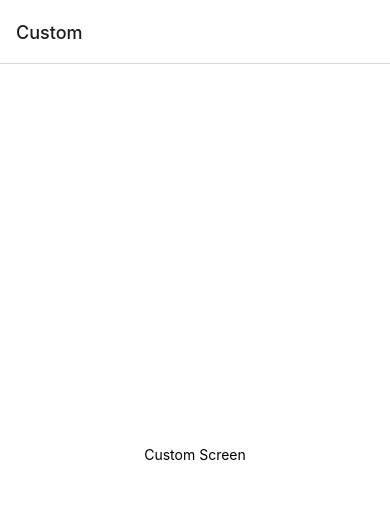
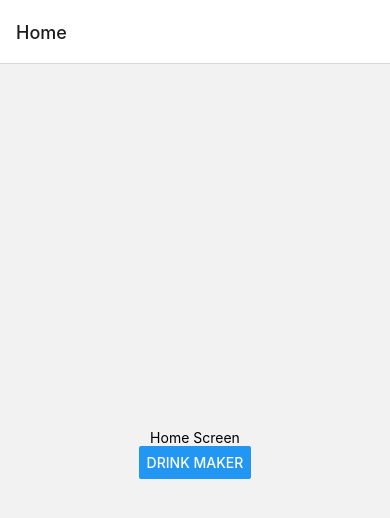
Before and after one commit to 16bitsPixel/Boba-Finder, a React Native app in the folder BobaFinderMobileApp/: screen / in a window 390 px wide. Shown: the top 518 px of the page. Built offline with nearby package versions, Linux system fonts and the light colour scheme.

Commit message:
home screen button takes to custom screen

```diff
--- a/BobaFinderMobileApp/App.js
+++ b/BobaFinderMobileApp/App.js
@@ -1,14 +1,15 @@
 import { StatusBar } from 'expo-status-bar';
-import { StyleSheet, Text, View } from 'react-native';
+import { StyleSheet, Text, View, Button } from 'react-native';
 import * as React from 'react';
 import { NavigationContainer } from '@react-navigation/native';
 import { createNativeStackNavigator } from '@react-navigation/native-stack';
 
 // home screen to be implemented in another branch
-function HomeScreen() {
+function HomeScreen({navigation}) {
   return (
     <View style={{ flex: 1, alignItems: 'center', justifyContent: 'center' }}>
       <Text>Home Screen</Text>
+      <Button title = "Drink Maker" onPress = {() => navigation.navigate("Custom")}/>
     </View>
   );
 }
@@ -53,8 +54,20 @@ export default function App() {
   return (
     <NavigationContainer>
       <Stack.Navigator>
-        <Stack.Screen name="Custom" component={CustomScreen} />
         <Stack.Screen name="Home" component={HomeScreen} />
+        <Stack.Screen
+          name = "Custom"
+          component={CustomScreen}
+          options = {{
+            headerTitle: "Drink Maker",
+            headerLeft: () => (
+              <Button
+                onPress={() => navigation("Home")}
+                title="< Back"
+                color="black"
+              />
+            )
+          }} />
       </Stack.Navigator>
     </NavigationContainer>
   );
--- a/BobaFinderMobileApp/package.json
+++ b/BobaFinderMobileApp/package.json
@@ -15,7 +15,7 @@
     "expo-status-bar": "~1.6.0",
     "react": "18.2.0",
     "react-native": "0.72.6",
-    "react-native-safe-area-context": "^4.7.4",
+    "react-native-safe-area-context": "4.6.3",
     "react-native-screens": "~3.22.0"
   },
   "devDependencies": {
```
Also changed, not shown: 1 other file (tests, documents, lock files or other folders).
